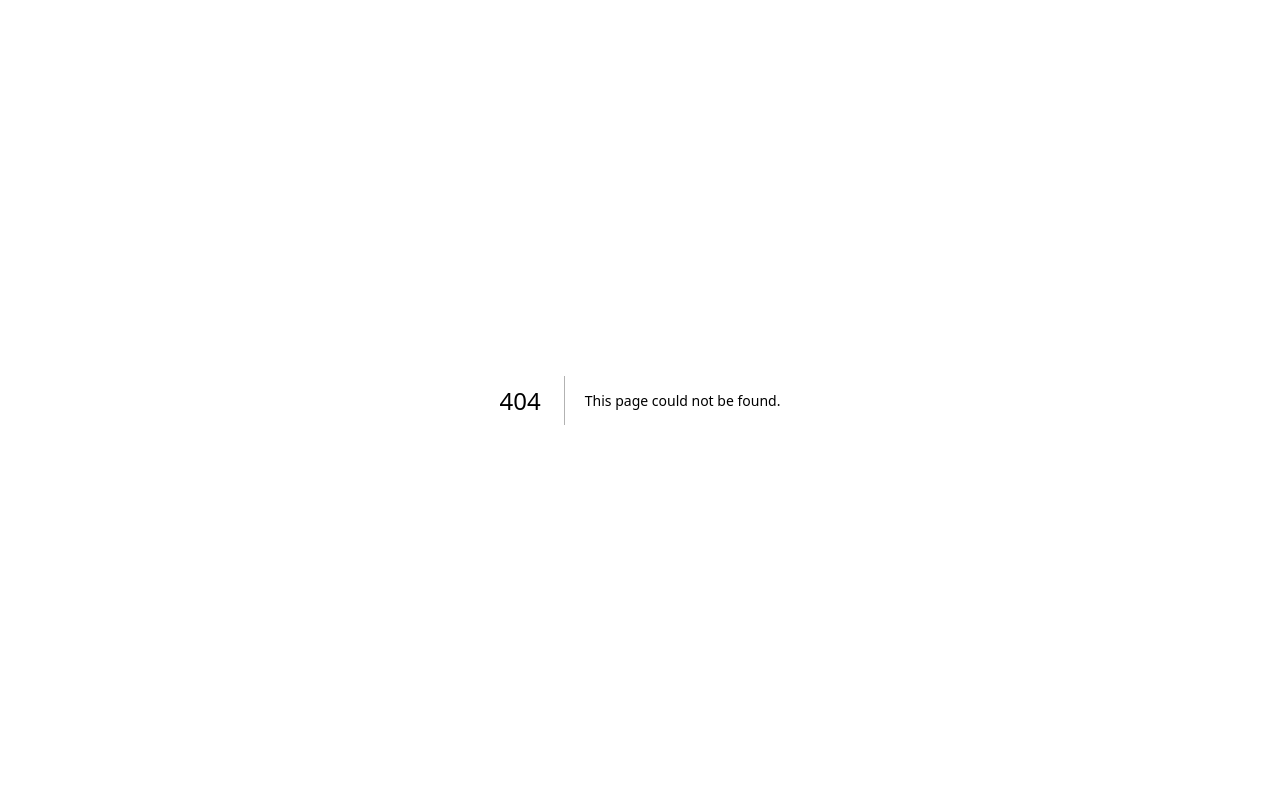
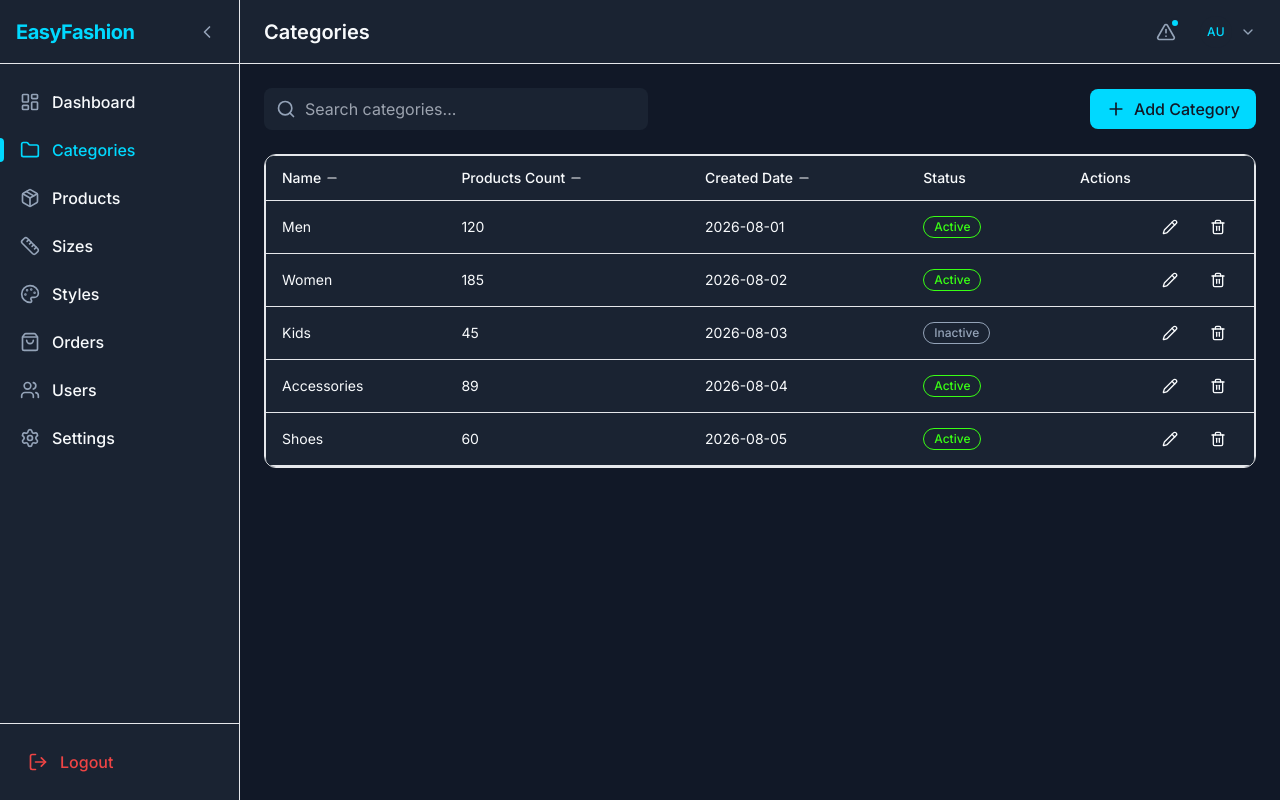
Before and after one commit to nishan-paul-2022/interview-easy-fashion-limited, a Next.js app in the folder app-management/: page /dashboard/categories in a window 1280 px wide. Before the commit this address had no page. Built offline with nearby package versions, Linux system fonts and the light colour scheme.

Commit message:
feat(management): implement category management list page

```diff
--- /dev/null
+++ b/app-management/src/app/dashboard/categories/page.tsx
@@ -0,0 +1,141 @@
+'use client';
+
+import React, { useState, useMemo } from 'react';
+
+import { Badge } from '@/components/atoms/Badge';
+import { Button } from '@/components/atoms/Button';
+import { DeleteConfirmationModal } from '@/components/molecules/DeleteConfirmationModal';
+import { SearchBar } from '@/components/molecules/SearchBar';
+import { DataTable, DataTableColumn } from '@/components/organisms/DataTable';
+
+interface Category {
+  id: string;
+  name: string;
+  productsCount: number;
+  createdDate: string;
+  status: 'ACTIVE' | 'INACTIVE';
+}
+
+const mockCategories: Category[] = [
+  { id: '1', name: 'Men', productsCount: 120, createdDate: '2026-08-01', status: 'ACTIVE' },
+  { id: '2', name: 'Women', productsCount: 185, createdDate: '2026-08-02', status: 'ACTIVE' },
+  { id: '3', name: 'Kids', productsCount: 45, createdDate: '2026-08-03', status: 'INACTIVE' },
+  { id: '4', name: 'Accessories', productsCount: 89, createdDate: '2026-08-04', status: 'ACTIVE' },
+  { id: '5', name: 'Shoes', productsCount: 60, createdDate: '2026-08-05', status: 'ACTIVE' },
+];
+
+export default function CategoryListPage() {
+  const [searchQuery, setSearchQuery] = useState('');
+  const [isDeleteModalOpen, setIsDeleteModalOpen] = useState(false);
+  const [categoryToDelete, setCategoryToDelete] = useState<Category | null>(null);
+
+  // Filter categories based on search query
+  const filteredCategories = useMemo(() => {
+    if (!searchQuery.trim()) return mockCategories;
+    const lowerQuery = searchQuery.toLowerCase();
+    return mockCategories.filter((cat) => cat.name.toLowerCase().includes(lowerQuery));
+  }, [searchQuery]);
+
+  const handleDeleteClick = (category: Category) => {
+    setCategoryToDelete(category);
+    setIsDeleteModalOpen(true);
+  };
+
+  const handleConfirmDelete = () => {
+    // Implement delete logic here in Phase 12
+    console.log('Deleting category:', categoryToDelete?.name);
+    setIsDeleteModalOpen(false);
+    setCategoryToDelete(null);
+  };
+
+  const handleEditClick = (category: Category) => {
+    // Navigation to edit page logic here
+    console.log('Editing category:', category.name);
+  };
+
+  const columns: DataTableColumn<Category>[] = [
+    { key: 'name', header: 'Name', sortable: true },
+    { key: 'productsCount', header: 'Products Count', sortable: true },
+    { key: 'createdDate', header: 'Created Date', sortable: true },
+    {
+      key: 'status',
+      header: 'Status',
+      render: (row) => (
+        <Badge
+          label={row.status === 'ACTIVE' ? 'Active' : 'Inactive'}
+          variant={row.status === 'ACTIVE' ? 'success' : 'neutral'}
+        />
+      ),
+    },
+  ];
+
+  return (
+    <div className="flex w-full flex-col gap-6">
+      {/* Topbar Actions */}
+      <div className="flex flex-col sm:flex-row items-start sm:items-center justify-between gap-4">
+        <div className="w-full max-w-sm">
+          <SearchBar
+            value={searchQuery}
+            onChange={setSearchQuery}
+            onSearch={(val) => console.log('Searching:', val)}
+            placeholder="Search categories..."
+          />
+        </div>
+        <Button variant="primary" leftIcon="Plus">
+          Add Category
+        </Button>
+      </div>
+
+      {/* Data Table */}
+      <DataTable
+        columns={columns}
+        data={filteredCategories}
+        emptyProps={{
+          icon: 'Folder',
+          title: 'No categories yet',
+          description: 'Get started by creating your first product category.',
+          action: {
+            label: 'Add Category',
+            onClick: () => console.log('Add Category clicked'),
+          },
+        }}
+        rowActions={(row) => (
+          <>
+            <Button
+              variant="ghost"
+              size="sm"
+              leftIcon="Pencil"
+              onClick={() => handleEditClick(row)}
+              aria-label="Edit category"
+            />
+            <Button
+              variant="ghost"
+              size="sm"
+              leftIcon="Trash2"
+              className="text-error hover:bg-error/10 hover:text-error"
+              onClick={() => handleDeleteClick(row)}
+              aria-label="Delete category"
+            />
+          </>
+        )}
+      />
+
+      {/* Delete Confirmation Modal */}
+      <DeleteConfirmationModal
+        isOpen={isDeleteModalOpen}
+        title="Delete Category"
+        description={
+          <span>
+            Are you sure you want to delete the category <strong>{categoryToDelete?.name}</strong>?
+            This action cannot be undone.
+          </span>
+        }
+        onConfirm={handleConfirmDelete}
+        onCancel={() => {
+          setIsDeleteModalOpen(false);
+          setCategoryToDelete(null);
+        }}
+      />
+    </div>
+  );
+}
```
